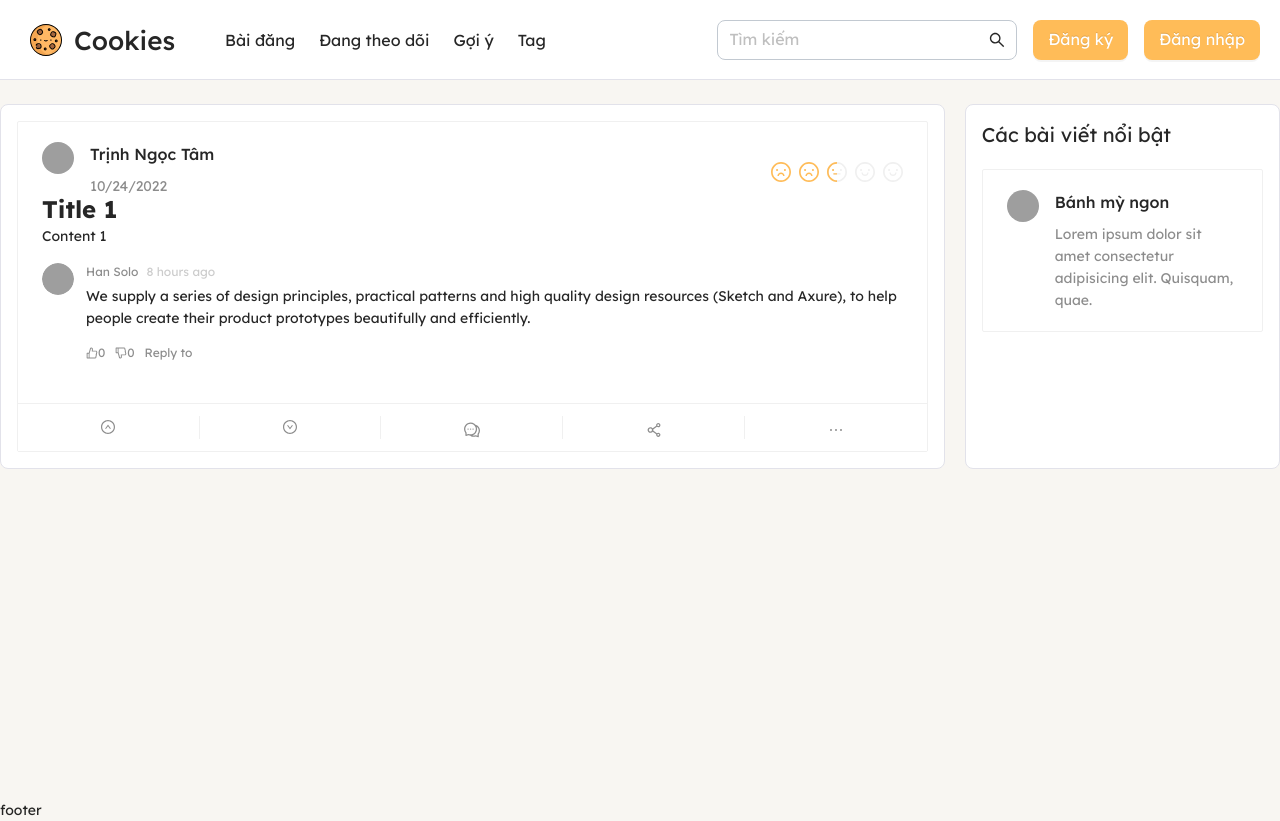
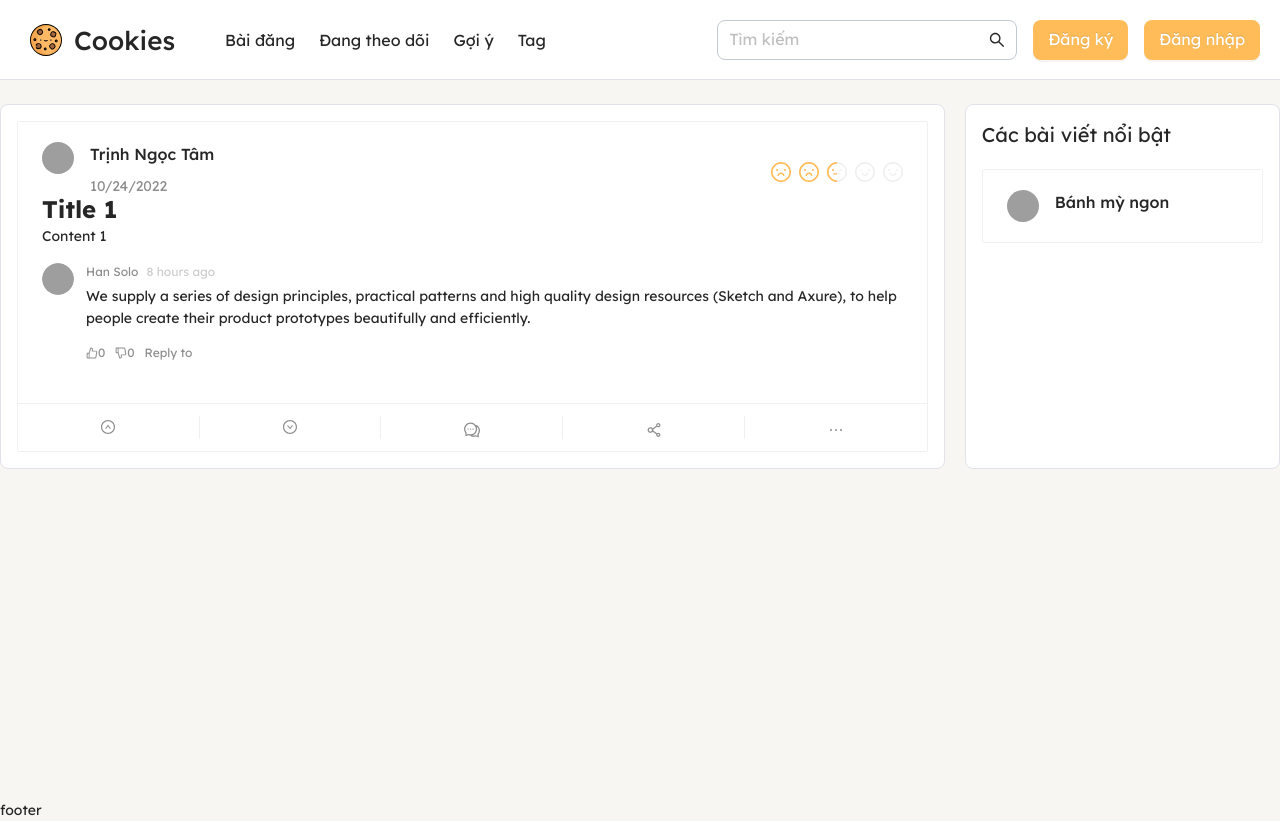
Before and after one commit to VuTan115/FE_200_OK, a Next.js app: page / in a window 1280 px wide. Built offline with nearby package versions, Linux system fonts and the light colour scheme; grey boxes are pictures that could not be loaded.

Commit message:
S1+S2 Page

```diff
--- a/next.config.js
+++ b/next.config.js
@@ -18,7 +18,7 @@ module.exports = withLess({
   },
   // optimizeFonts: false,
   images: {
-    domains: ['storage.googleapis.com'],
+    domains: ['storage.googleapis.com', 'joeschmoe.io', 'images.foody.vn'],
     formats: ['image/avif', 'image/webp'],
   },
   experimental: { images: { layoutRaw: true }, appDir: true },
--- a/src/modules/Posts/pages/Detail/index.tsx
+++ b/src/modules/Posts/pages/Detail/index.tsx
@@ -129,7 +129,7 @@ const PostDetailModule = (props: Props) => {
         <Card className="w-full" actions={ActionBuilder()}>
           <Skeleton loading={loading} avatar active>
             {mockData.map((post) => (
-              <PostContent post={post} />
+              <PostContent post={post} key={post.id} />
             ))}
             <CommentDetail />
           </Skeleton>
@@ -144,24 +144,7 @@ const PostDetailModule = (props: Props) => {
             title="Bánh mỳ ngon"
             // description only has 200 characters max length
 
-            description={` Lorem ipsum dolor sit amet consectetur adipisicing elit. Quisquam, quae.
-          Quisquam, quae. Quisquam, quae. Quisquam, quae. Quisquam, quae. Quisquam, quae.
-          Quisquam, quae. Quisquam, quae. Quisquam, quae. Quisquam, quae. Quisquam, quae.
-          Quisquam, quae. Quisquam, quae. Quisquam, quae. Quisquam, quae. Quisquam, quae.
-          Quisquam, quae. Quisquam, quae. Quisquam, quae. Quisquam, quae. Quisquam, quae.
-          Quisquam, quae. Quisquam, quae. Quisquam, quae. Quisquam, quae. Quisquam, quae.
-          Quisquam, quae. Quisquam, quae. Quisquam, quae. Quisquam, quae. Quisquam, quae.
-          Quisquam, quae. Quisquam, quae. Quisquam, quae. Quisquam, quae. Quisquam, quae.
-          Quisquam, quae. Quisquam, quae. Quisquam, quae. Quisquam, quae. Quisquam, quae.
-          Quisquam, quae. Quisquam, quae. Quisquam, quae. Quisquam, quae. Quisquam, quae.
-          Quisquam, quae. Quisquam, quae. Quisquam, quae. Quisquam, quae. Quisquam, quae.
-          Quisquam, quae. Quisquam, quae. Quisquam, quae. Quisquam, quae. Quisquam, quae.
-          Quisquam, quae. Quisquam, quae. Quisquam, quae. Quisquam, quae. Quisquam, quae.
-          Quisquam, quae. Quisquam, quae. Quisquam, quae. Quisquam, quae. Quisquam, quae.
-          Quisquam, quae. Quisquam, qu`
-              .split(' ')
-              .slice(0, 20)
-              .join(' ')}
+            description={``.split(' ').slice(0, 20).join(' ')}
           />
         </Card>
       </div>
--- a/src/modules/SugesstionRecipe/components/Questions/index.tsx
+++ b/src/modules/SugesstionRecipe/components/Questions/index.tsx
@@ -93,7 +93,7 @@ const Questions = (props: Props, ref) => {
                     size="large"
                   >
                     {item.answers.map((answer) => (
-                      <div className="flex w-full relative items-center">
+                      <div className="flex w-full relative items-center" key={answer.id}>
                         <Image
                           width={26}
                           height={26}
--- a/src/modules/SugesstionRecipe/components/Sugesstions/index.tsx
+++ b/src/modules/SugesstionRecipe/components/Sugesstions/index.tsx
@@ -1,9 +1,51 @@
+import { Avatar, Card } from 'antd';
+import Meta from 'antd/lib/card/Meta';
+import Image from 'next/image';
+import { useState } from 'react';
+
 type Props = {
   data?: any;
 };
 
-const SugesstionModule = (props: Props) => {
-  return <div>SugesstionModule</div>;
+const mockupData = [
+  {
+    title: 'Cá hồi',
+    description:
+      'Cá hồi là một loài cá thuộc họ Cá hồi, là loài cá đặc sản của miền Bắc. Cá hồi có thể sống ở các khu vực nước ngọt, nước ngọt và nước mặn, nhưng nó thường sống ở các khu vực nước ngọt. Cá hồi có thể sống ở các khu vực nước ngọt, nước ngọt và nước mặn, nhưng nó thường sống ở các khu vực nước ngọt.',
+    image:
+      'https://images.foody.vn/res/g1/1000/s570x570/foody-upload-api-foody-mobile-190621-1-190621101101.jpg',
+    id: 1,
+  },
+  {
+    title: 'Gà rán',
+    description:
+      'Gà rán là một loài cá thuộc họ Cá hồi, là loài cá đặc sản của miền Bắc. Cá hồi có thể sống ở các khu vực nước ngọt, nước ngọt và nước mặn, nhưng nó thường sống ở các khu vực nước ngọt. Cá hồi có thể sống ở các khu vực nước ngọt, nước ngọt và nước mặn, nhưng nó thường sống ở các khu vực nước ngọt.',
+    image:
+      'https://images.foody.vn/res/g1/1000/s570x570/foody-upload-api-foody-mobile-190621-1-190621101101.jpg',
+    id: 2,
+  },
+];
+
+const Sugesstions = (props: Props) => {
+  const [loading, setLoading] = useState(false);
+  return (
+    <div>
+      {mockupData.map((item) => (
+        <Card className="w-full" loading={loading} key={item.id}>
+          <div className="flex justify-between">
+            <Meta
+              title={item.title}
+              // description only has 200 characters max length
+              description={`${item.description}`.split(' ').slice(0, 20).join(' ')}
+            />
+            <div className="relative h-[60px] w-[60px]">
+              <Image fill sizes="100%" src={item.image} alt="" />
+            </div>
+          </div>
+        </Card>
+      ))}
+    </div>
+  );
 };
 
-export default SugesstionModule;
+export default Sugesstions;
--- a/src/modules/SugesstionRecipe/pages/Create/index.tsx
+++ b/src/modules/SugesstionRecipe/pages/Create/index.tsx
@@ -1,6 +1,8 @@
-import { Button } from 'antd';
+import { appLibrary } from '@/shared/utils/loading';
+import { Button, message } from 'antd';
 import React, { useEffect, useRef, useState } from 'react';
 import Questions from '../../components/Questions';
+import Sugesstions from '../../components/Sugesstions';
 
 type Props = {
   data?: any;
@@ -89,10 +91,9 @@ const CreateSugesstionModule = (props: Props) => {
     currentStep: () => number;
     getAnswers: () => { answerId: number; questionId: number }[];
   }>();
-  const [CurrentStep, setCurrentStep] = useState(0);
-  useEffect(() => {
-    console.log(questionRef);
-  }, [questionRef]);
+  const [currentStep, setCurrentStep] = useState(0);
+  const [moveToSugesstion, setMoveToSugesstion] = useState(false);
+  useEffect(() => {}, [questionRef]);
   const handlePrevStep = () => {
     if (questionRef.current) {
       questionRef.current.prev();
@@ -102,13 +103,31 @@ const CreateSugesstionModule = (props: Props) => {
     if (questionRef.current) {
       questionRef.current.next();
     }
-    if (CurrentStep === mockupData.length - 1) {
-      console.log('done');
-      console.log(questionRef.current.getAnswers());
+    if (currentStep === mockupData.length - 1) {
+      const data = questionRef.current.getAnswers();
+      const notAnsweredQuestion = mockupData.filter(
+        (item) => !data.find((i) => i.questionId === item.id)
+      );
+      if (notAnsweredQuestion.length) {
+        message.warning(
+          `Bạn chưa trả lời câu hỏi: ${notAnsweredQuestion
+            .map((item) => item.question)
+            .join(', ')}`
+        );
+        return;
       }
+      onSubmitAnswers();
+    }
+  };
+  const onSubmitAnswers = () => {
+    appLibrary.showloading();
+    setMoveToSugesstion(true);
+    appLibrary.hideloading();
   };
   return (
     <>
+      <div>
+        {!moveToSugesstion && (
           <div>
             <Questions
               ref={questionRef}
@@ -120,9 +139,12 @@ const CreateSugesstionModule = (props: Props) => {
                 Trước đó
               </Button>
               <Button type="primary" onClick={handleNextStep}>
-            {CurrentStep === mockupData.length - 1 ? 'Gửi đáp án' : 'Tiếp theo'}
+                {currentStep === mockupData.length - 1 ? 'Gửi đáp án' : 'Tiếp theo'}
               </Button>
             </div>
+          </div>
+        )}
+        {moveToSugesstion && <Sugesstions />}
       </div>
     </>
   );
```
Lines whose indentation alone changed are shown as unchanged.
